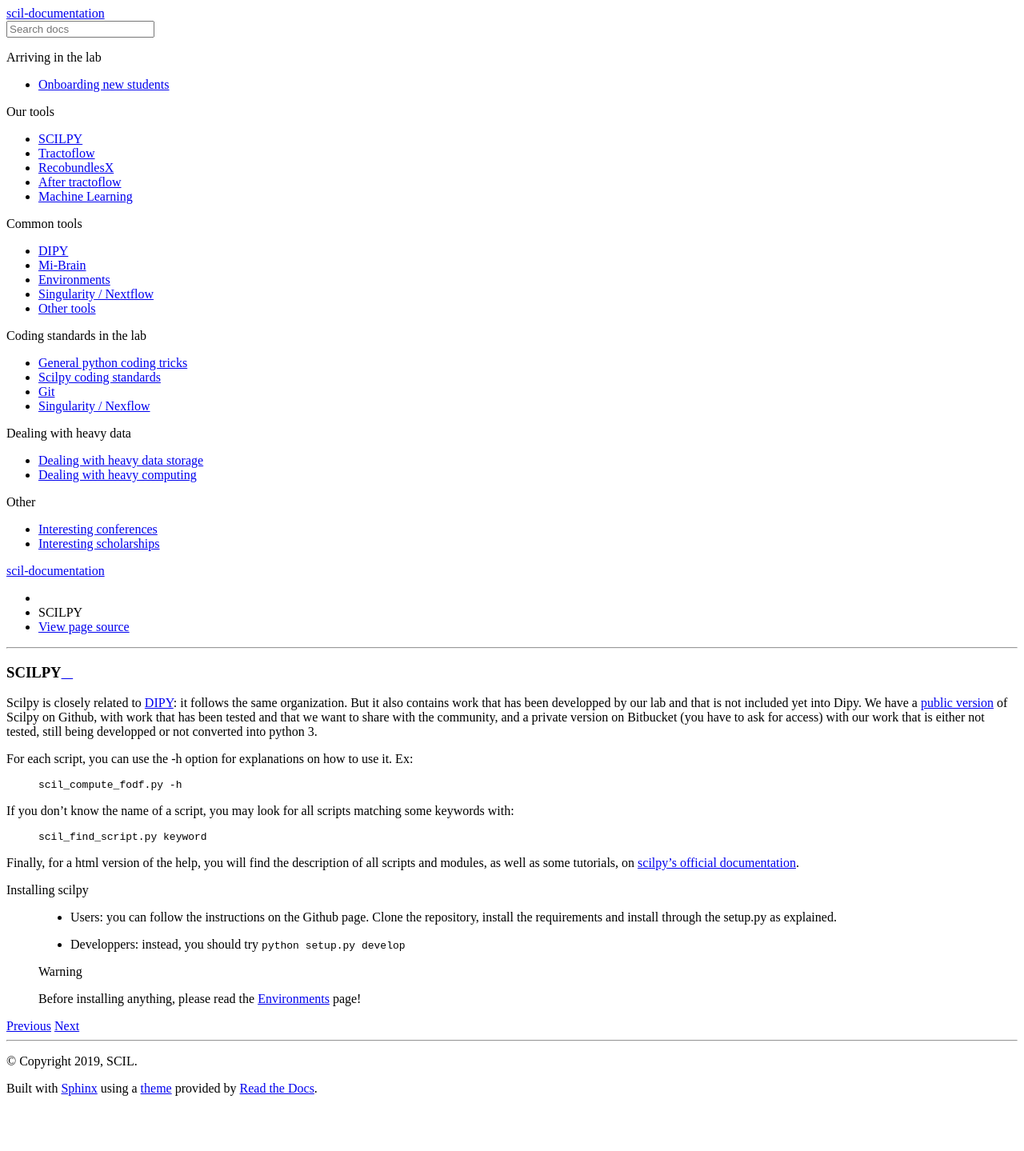
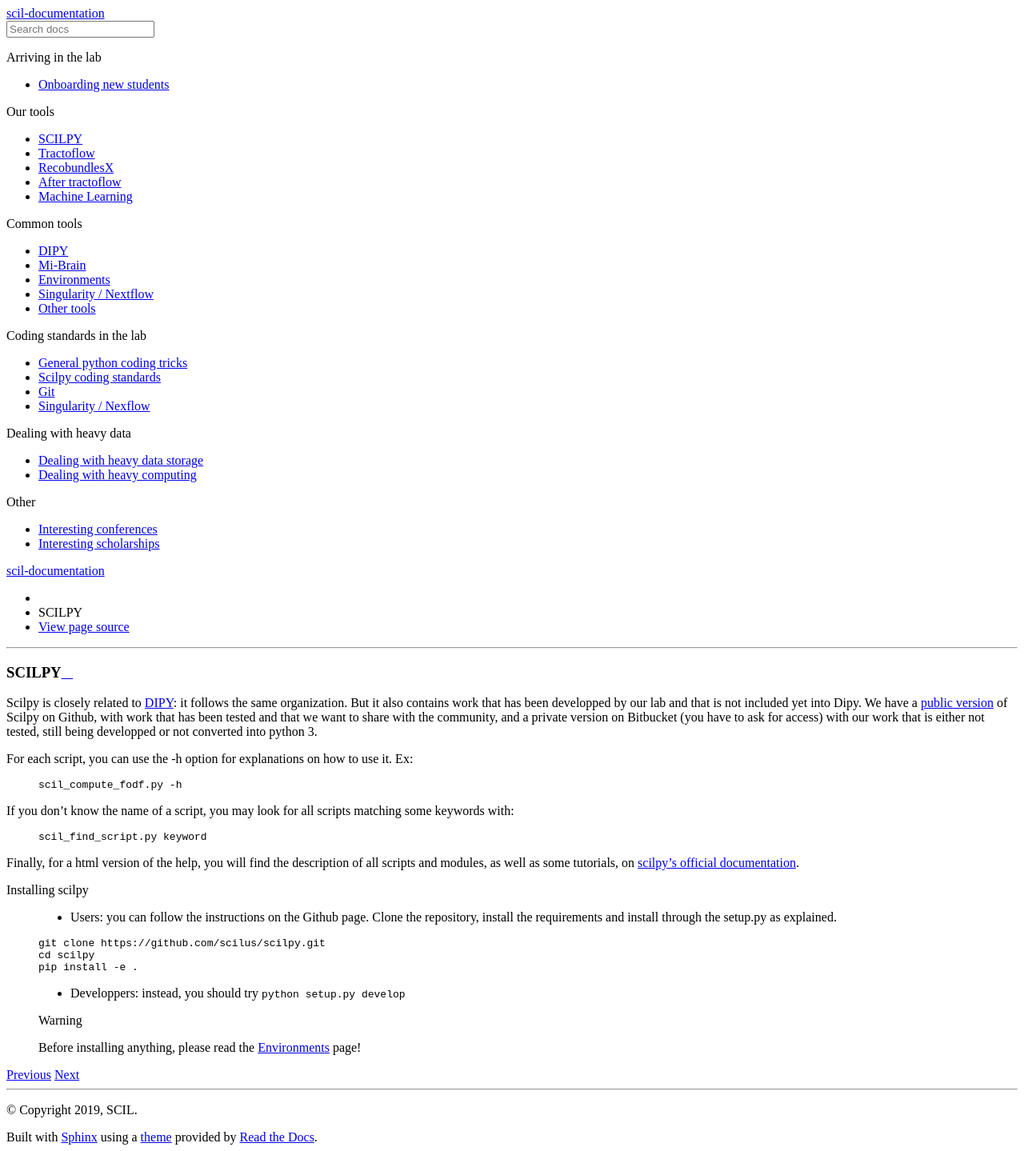
Before and after one commit to scilus/scil-documentation, a Sphinx documentation site: the page built from source/our_tools/scilpy.rst, in a window 1280 px wide. Shown: the whole page at 80% size. Built offline with Sphinx 7.4.7 and the Read the Docs theme 2.0.0, drawn with Linux system fonts in a browser that asks for light colours; before the commit the page ends 1378 px from its top, so only the background shows below that.

Commit message:
Add installation

```diff
--- a/source/our_tools/scilpy.rst
+++ b/source/our_tools/scilpy.rst
@@ -26,6 +26,12 @@
 Installing scilpy
     - Users: you can follow the instructions on the Github page. Clone the repository, install the requirements and install through the setup.py as explained.
 
+    .. code-block:: bash
+
+        git clone https://github.com/scilus/scilpy.git
+        cd scilpy
+        pip install -e .
+
     - Developpers: instead, you should try :bash:`python setup.py develop`
 
     .. warning::
```
